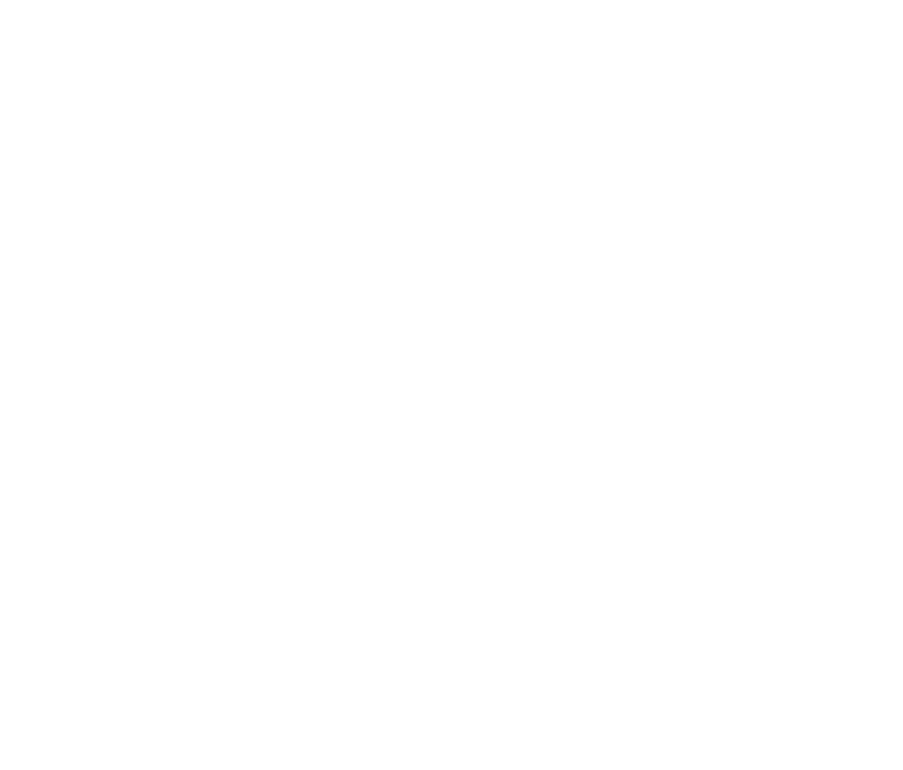
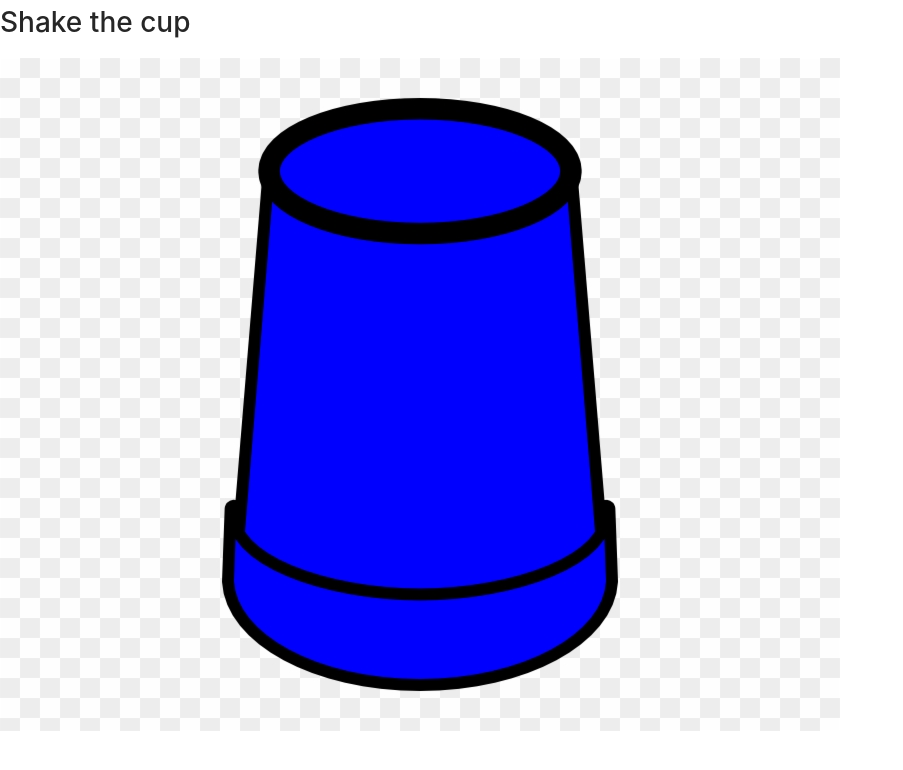
Before and after one commit to roskeys/PsychologyResearchProject, a React (Create React App) app in the folder client/: page / in a window 1280 px wide. Shown: the top 770 px of the page, without its empty margins (0-903 px from the left). Built offline with nearby package versions, Linux system fonts and the light colour scheme.

Commit message:
added cup

```diff
--- a/client/package.json
+++ b/client/package.json
@@ -10,6 +10,8 @@
     "materialize": "^1.0.0",
     "materialize-css": "^1.0.0-rc.2",
     "react": "^17.0.2",
+    "react-dnd": "^14.0.2",
+    "react-dnd-html5-backend": "^14.0.0",
     "react-dom": "^17.0.2",
     "react-router-dom": "^5.2.0",
     "react-scripts": "4.0.3",
--- a/client/src/App.js
+++ b/client/src/App.js
@@ -2,7 +2,8 @@
 import React from "react";
 import {Route, Switch, BrowserRouter} from "react-router-dom";
 // import Welcome from "./pages/welcome";
-import Introduction from "./pages/introduction";
+// import Introduction from "./pages/introduction";
+import Cup from "./pages/cup";
 import 'antd/dist/antd.css';
 
 const Routing = () => {
@@ -11,7 +12,7 @@
             <Route exact path="/">
                 {/*<Welcome/>*/}
                 {/*<Introduction num="10" message={intro} />*/}
-
+                <Cup/>
             </Route>
         </Switch>
     )
--- /dev/null
+++ b/client/src/pages/cup.js
@@ -0,0 +1,18 @@
+import React from "react";
+import cup from "../image/cup.png";
+import {DndProvider} from "react-dnd";
+import { HTML5Backend } from 'react-dnd-html5-backend'
+
+function Cup() {
+    console.log(cup);
+    return (
+        <div className="container">
+            <h1>Shake the cup</h1>
+            <DndProvider backend={HTML5Backend}>
+                <img src={cup} alt="CUP"/>
+            </DndProvider>
+        </div>
+    );
+}
+
+export default Cup;
```
Also changed, not shown: client/src/pages/Container.js (added), 1 other file (tests, documents, lock files or other folders).
